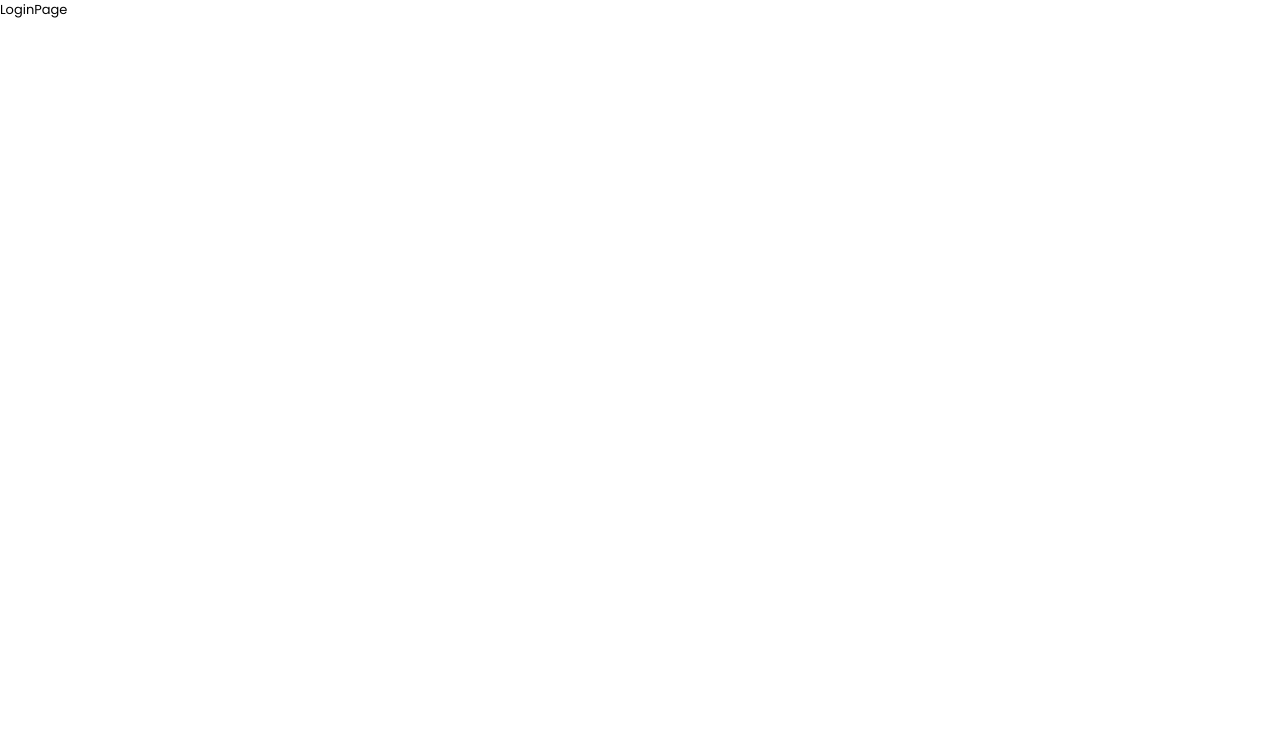
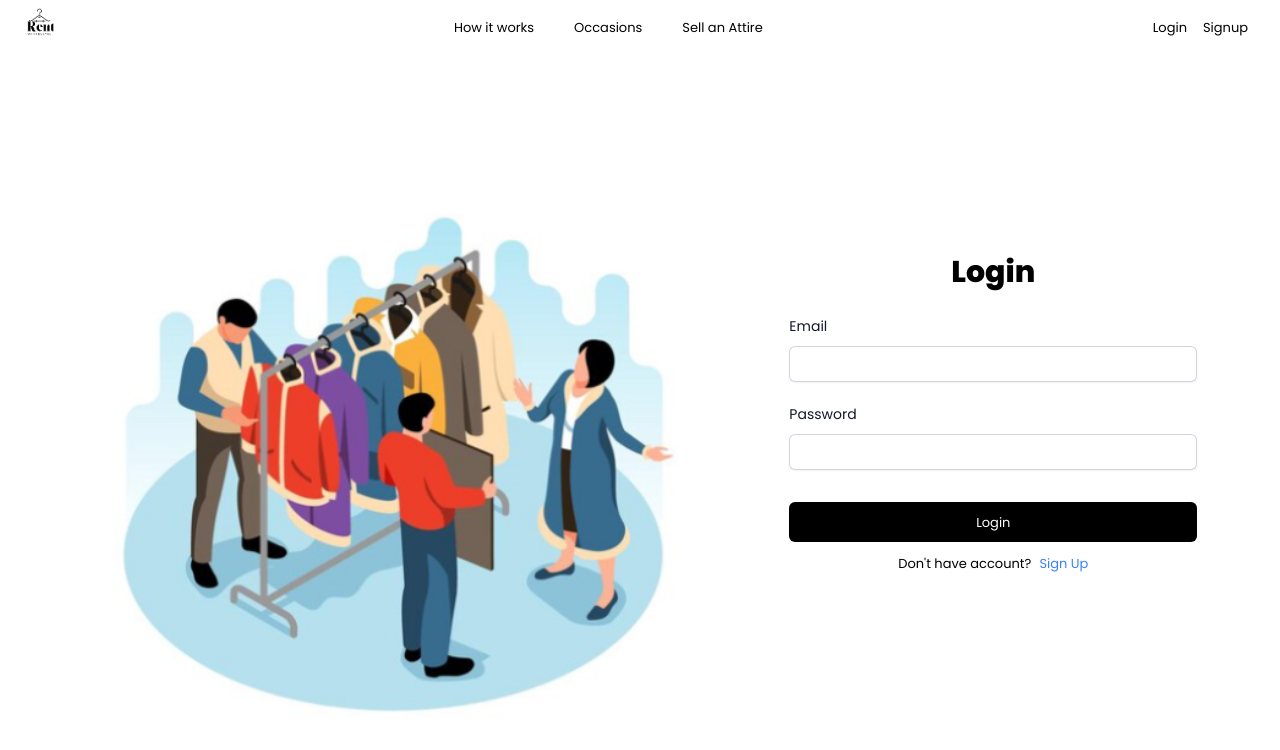
Before and after one commit to sunsilthapa/rent_with_desyre, a React (Create React App) app: page /login in a window 1280 px wide. Shown: the top 750 px of the page. Built offline with nearby package versions, Linux system fonts and the light colour scheme.

Commit message:
login page

```diff
--- a/src/pages/LoginPage.jsx
+++ b/src/pages/LoginPage.jsx
@@ -1,9 +1,68 @@
-import React from 'react'
+import React from "react";
+import loginImage from "../assets/images/login_logo.png"; // Make sure you have an image at this path
+import Navbar from "../components/layout/NavBar";
 
 const LoginPage = () => {
   return (
-    <div>LoginPage</div>
-  )
-}
+    <>
+      <Navbar />
+      <div className="w-full h-auto mt-6 p-7 flex justify-evenly items-center gap-10">
+        {/* Left side with image */}
+        <div className="w-1/2">
+          <img src={loginImage} alt="Login" className="w-full h-auto rounded-lg" />
+        </div>
 
-export default LoginPage
+        {/* Right side with form */}
+        <div className="w-1/3">
+          <h1 className="font-bold text-center text-3xl mb-6">Login</h1>
+          <div className="grid grid-cols-1 gap-y-5">
+            <div>
+              <label
+                htmlFor="email"
+                className="block text-sm font-medium leading-6 text-gray-900"
+              >
+                Email
+              </label>
+              <div className="mt-2">
+                <input
+                  type="email"
+                  name="email"
+                  id="email"
+                  autoComplete="email"
+                  className="block w-full rounded-md border-0 py-1.5 text-gray-900 shadow-sm ring-1 ring-inset ring-gray-300 placeholder:text-gray-400 focus:ring-2 focus:ring-inset focus:ring-black-600 sm:text-sm sm:leading-6"
+                />
+              </div>
+            </div>
+
+            <div>
+              <label
+                htmlFor="password"
+                className="block text-sm font-medium leading-6 text-gray-900"
+              >
+                Password
+              </label>
+              <div className="mt-2">
+                <input
+                  type="password"
+                  name="password"
+                  id="password"
+                  autoComplete="current-password"
+                  className="block w-full rounded-md border-0 py-1.5 text-gray-900 shadow-sm ring-1 ring-inset ring-gray-300 placeholder:text-gray-400 focus:ring-2 focus:ring-inset focus:ring-black-600 sm:text-sm sm:leading-6"
+                />
+              </div>
+            </div>
+
+            <div className="flex justify-start items-center flex-col mt-3">
+              <button className="w-full h-10 py-2 mb-3 bg-black font-medium text-white rounded-md">
+                Login
+              </button>
+              <p>Don't have account?<span className="ml-2  font-medium text-blue-500">Sign Up</span></p>
+            </div>
+          </div>
+        </div>
+      </div>
+    </>
+  );
+};
+
+export default LoginPage;
```
